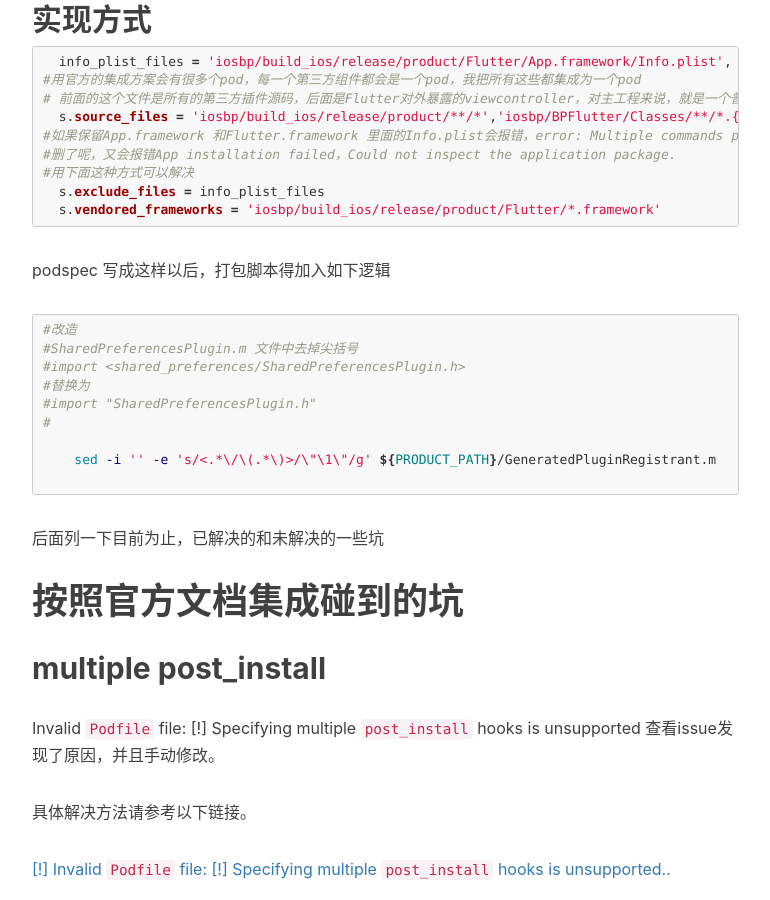
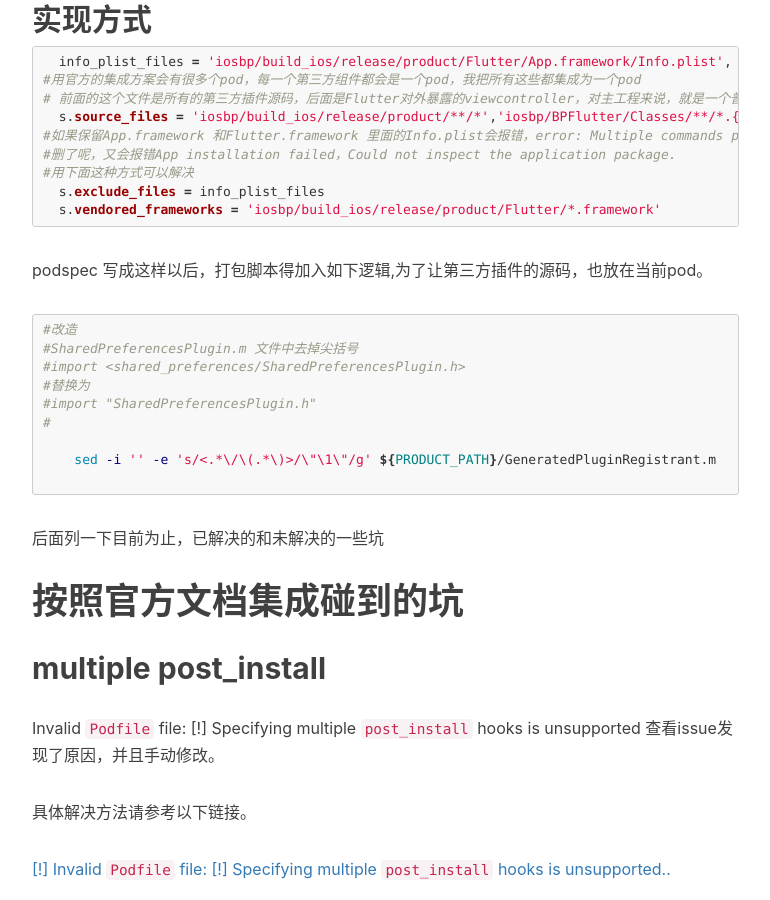
Before and after one commit to toolazytoname/toolazytoname.github.io, a Jekyll site: the page built from _posts/2019-02-14-flutter-Get-Started.markdown, in a window 1280 px wide and 900 px high, scrolled down 1746 px. Shown: the whole window, without its empty margins (233-1003 px from the left). Built offline with Jekyll 4.4.1, drawn with Linux system fonts in a browser that asks for light colours; nearby versions of some CDN libraries; comment, search, counter and statistics services are not loaded; some of the changed text lies outside the part shown.

Commit message:
edit 2019-02-14-flutter-Get-Started.markdown

```diff
--- a/_posts/2019-02-14-flutter-Get-Started.markdown
+++ b/_posts/2019-02-14-flutter-Get-Started.markdown
@@ -61,7 +61,7 @@ Two current demonstrations of this are the [platform_view](https://github.com/fl
   s.vendored_frameworks = 'iosbp/build_ios/release/product/Flutter/*.framework'
 ~~~
 
-podspec 写成这样以后，打包脚本得加入如下逻辑
+podspec 写成这样以后，打包脚本得加入如下逻辑,为了让第三方插件的源码，也放在当前pod。
 
 ~~~shell
 #改造
```
Also changed, not shown: other parts of _posts/2019-02-14-flutter-Get-Started.markdown (+4 -1 lines).
